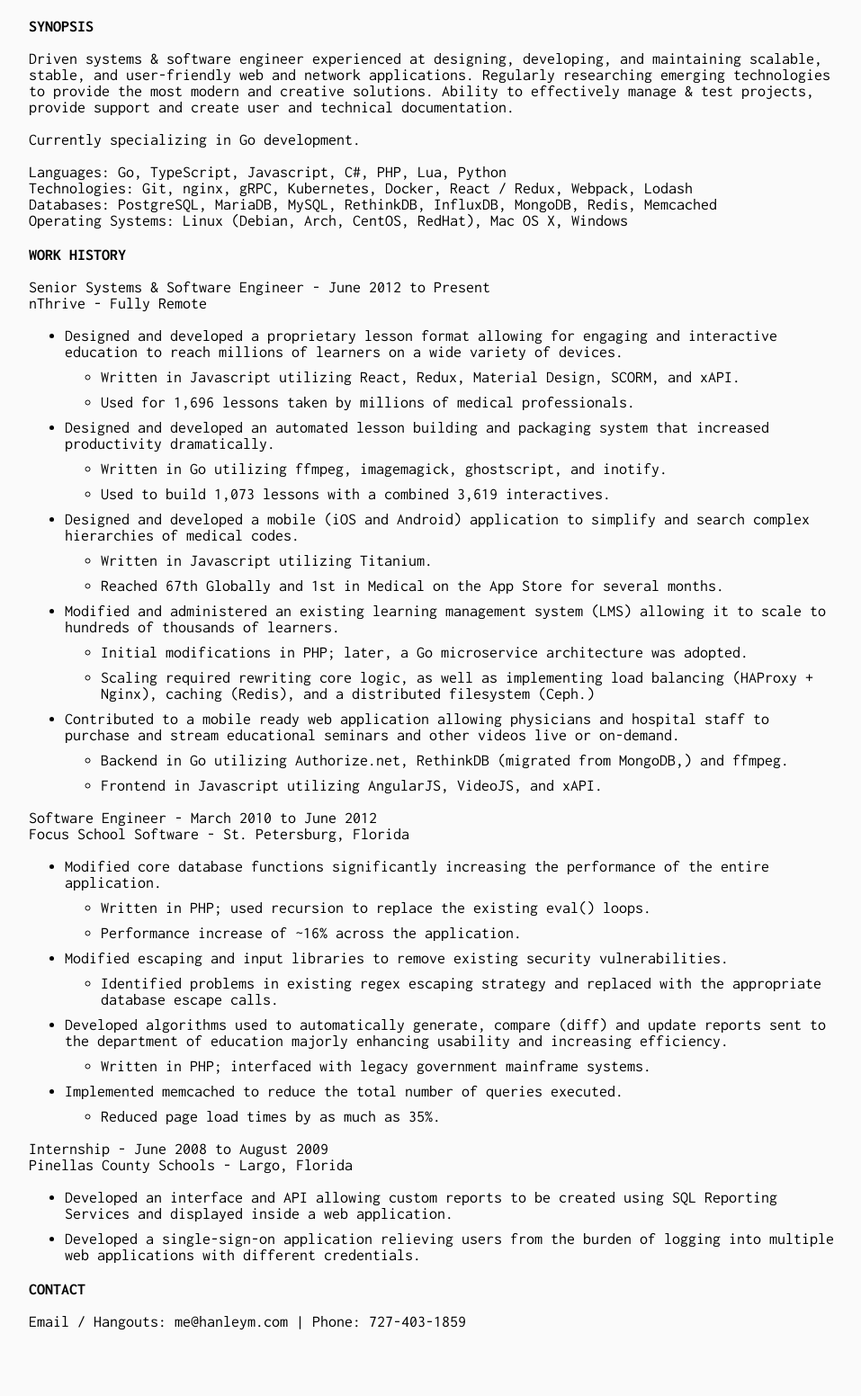
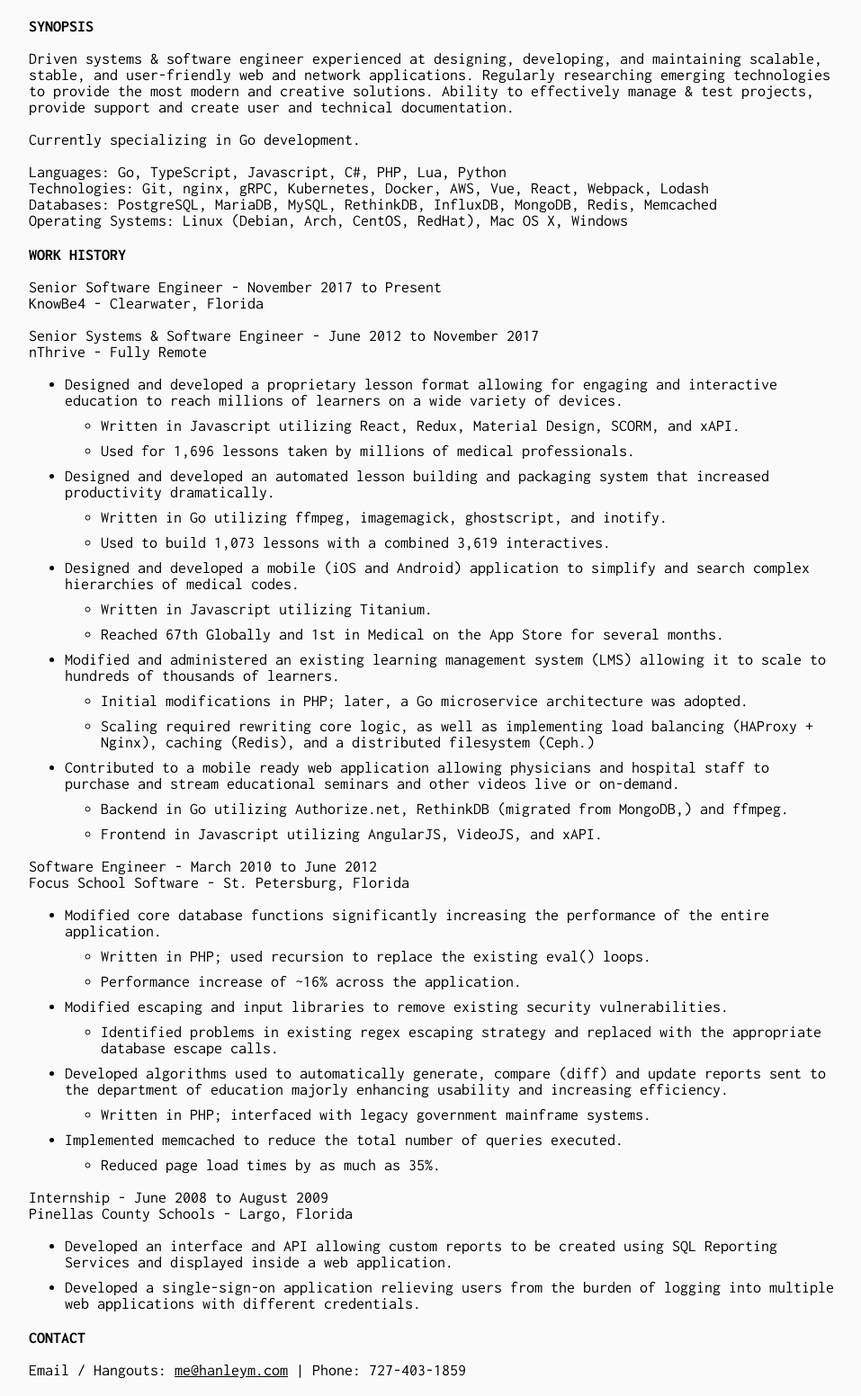
Before and after one commit to hanleym/resume, a plain HTML site: page index.html in a window 1280 px wide. Shown: the part 53-1605 px from the top of the page at 90% size, without its empty margins (158-1115 px from the left). Before the commit the page ends 1551 px from the top, so only its background shows below. Drawn offline with Linux system fonts and the light colour scheme.

Commit message:
Added KnowBe4.

```diff
--- a/index.html
+++ b/index.html
@@ -18,95 +18,83 @@
 	<h1 id="title">Michael Hanley</h1>
 	<div>
 		<article id="content">
-
-
-<h2 id="synopsis">Synopsis</h2>
-
+		 <h2 id="synopsis">Synopsis</h2>
 <p>Driven systems &amp; software engineer experienced at designing, developing, and maintaining scalable, stable, and user-friendly web and network applications. Regularly researching emerging technologies to provide the most modern and creative solutions. Ability to effectively manage &amp; test projects, provide support and create user and technical documentation.</p>
-
 <p>Currently specializing in Go development.</p>
-
-<p>Languages: Go, TypeScript, Javascript, C#, PHP, Lua, Python<br />
-Technologies: Git, nginx, gRPC, Kubernetes, Docker, React / Redux, Webpack, Lodash<br />
-Databases: PostgreSQL, MariaDB, MySQL, RethinkDB, InfluxDB, MongoDB, Redis, Memcached<br />
+<p>Languages: Go, TypeScript, Javascript, C#, PHP, Lua, Python<br>
+Technologies: Git, nginx, gRPC, Kubernetes, Docker, AWS, Vue, React, Webpack, Lodash<br>
+Databases: PostgreSQL, MariaDB, MySQL, RethinkDB, InfluxDB, MongoDB, Redis, Memcached<br>
 Operating Systems: Linux (Debian, Arch, CentOS, RedHat), Mac OS X, Windows</p>
-
 <h2 id="work-history">Work History</h2>
-
-<p>Senior Systems &amp; Software Engineer - June 2012 to Present<br />
+<p>Senior Software Engineer - November 2017 to Present<br>
+KnowBe4 - Clearwater, Florida</p>
+<p>Senior Systems &amp; Software Engineer - June 2012 to November 2017<br>
 nThrive - Fully Remote</p>
-
 <ul>
 <li>Designed and developed a proprietary lesson format allowing for engaging and interactive education to reach millions of learners on a wide variety of devices.
-
 <ul>
 <li>Written in Javascript utilizing React, Redux, Material Design, SCORM, and xAPI.</li>
 <li>Used for 1,696 lessons taken by millions of medical professionals.</li>
-</ul></li>
+</ul>
+</li>
 <li>Designed and developed an automated lesson building and packaging system that increased productivity dramatically.
-
 <ul>
 <li>Written in Go utilizing ffmpeg, imagemagick, ghostscript, and inotify.</li>
 <li>Used to build 1,073 lessons with a combined 3,619 interactives.</li>
-</ul></li>
+</ul>
+</li>
 <li>Designed and developed a mobile (iOS and Android) application to simplify and search complex hierarchies of medical codes.
-
 <ul>
 <li>Written in Javascript utilizing Titanium.</li>
 <li>Reached 67th Globally and 1st in Medical on the App Store for several months.</li>
-</ul></li>
+</ul>
+</li>
 <li>Modified and administered an existing learning management system (LMS) allowing it to scale to hundreds of thousands of learners.
-
 <ul>
 <li>Initial modifications in PHP; later, a Go microservice architecture was adopted.</li>
 <li>Scaling required rewriting core logic, as well as implementing load balancing (HAProxy + Nginx), caching (Redis), and a distributed filesystem (Ceph.)</li>
-</ul></li>
+</ul>
+</li>
 <li>Contributed to a mobile ready web application allowing physicians and hospital staff to purchase and stream educational seminars and other videos live or on-demand.
-
 <ul>
 <li>Backend in Go utilizing Authorize.net, RethinkDB (migrated from MongoDB,) and ffmpeg.</li>
 <li>Frontend in Javascript utilizing AngularJS, VideoJS, and xAPI.</li>
-</ul></li>
 </ul>
-
-<p>Software Engineer - March 2010 to June 2012<br />
+</li>
+</ul>
+<p>Software Engineer - March 2010 to June 2012<br>
 Focus School Software - St. Petersburg, Florida</p>
-
 <ul>
 <li>Modified core database functions significantly increasing the performance of the entire application.
-
 <ul>
 <li>Written in PHP; used recursion to replace the existing eval() loops.</li>
 <li>Performance increase of ~16% across the application.</li>
-</ul></li>
+</ul>
+</li>
 <li>Modified escaping and input libraries to remove existing security vulnerabilities.
-
 <ul>
 <li>Identified problems in existing regex escaping strategy and replaced with the appropriate database escape calls.</li>
-</ul></li>
+</ul>
+</li>
 <li>Developed algorithms used to automatically generate, compare (diff) and update reports sent to the department of education majorly enhancing usability and increasing efficiency.
-
 <ul>
 <li>Written in PHP; interfaced with legacy government mainframe systems.</li>
-</ul></li>
+</ul>
+</li>
 <li>Implemented memcached to reduce the total number of queries executed.
-
 <ul>
 <li>Reduced page load times by as much as 35%.</li>
-</ul></li>
 </ul>
-
-<p>Internship - June 2008 to August 2009<br />
+</li>
+</ul>
+<p>Internship - June 2008 to August 2009<br>
 Pinellas County Schools - Largo, Florida</p>
-
 <ul>
 <li>Developed an interface and API allowing custom reports to be created using SQL Reporting Services and displayed inside a web application.</li>
 <li>Developed a single-sign-on application relieving users from the burden of logging into multiple web applications with different credentials.</li>
 </ul>
-
 <h2 id="contact">Contact</h2>
-
-<p>Email / Hangouts: me@hanleym.com | Phone: 727-403-1859</p>
+<p>Email / Hangouts: <a href="mailto:me@hanleym.com">me@hanleym.com</a> | Phone: 727-403-1859</p>
 
 		</article>
 	</div>
```
